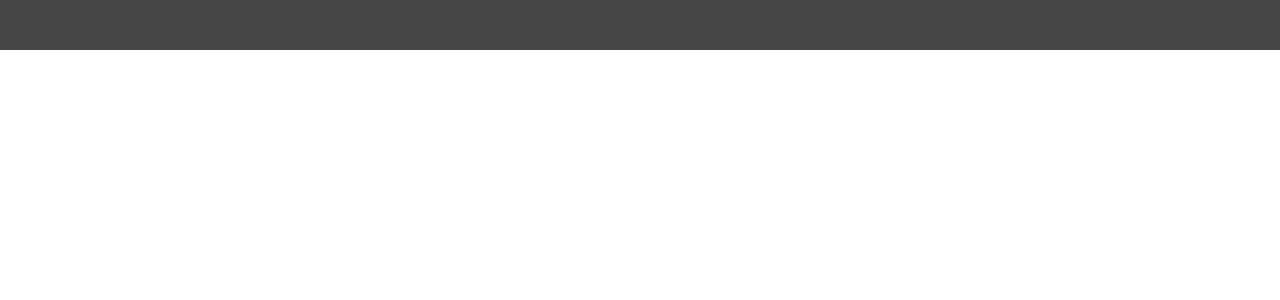
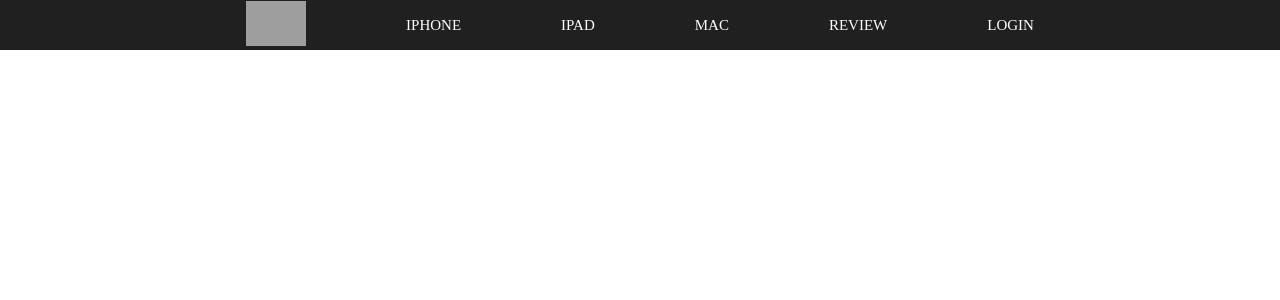
Before and after one commit to mark2352lyk/apple_project, a Node server app: page / in a window 1280 px wide. Shown: the top 300 px of the page. Run offline with Node 20, Linux system fonts and the light colour scheme; some libraries are stand-ins or nearby versions; some web fonts are replaced; grey boxes are pictures that could not be loaded.

Commit message:
create header

```diff
--- a/assets/css/header.css
+++ b/assets/css/header.css
@@ -1,5 +1,29 @@
+@font-face {
+    font-family: 'Cafe24SsurroundAir';
+    src: url('https://cdn.jsdelivr.net/gh/projectnoonnu/noonfonts_2105_2@1.0/Cafe24SsurroundAir.woff') format('woff');
+    font-weight: normal;
+    font-style: normal;
+}
+
 .header {
     width: 100%;
     height: 50px;
-    background-color: rgb(70,70,70);
+
+    background-color: rgb(32, 32, 32);
+
+    display: flex;
+    flex-direction: row;
+    align-items: center;
+    justify-content: center;
+
+    position: fixed;
+
+    font-size: 15px;
 }
+
+.header a{
+    color: white;
+    font-family: 'Cafe24SsurroundAir';
+    text-decoration: none;
+    margin: 0px 50px;
+}
--- a/views/layouts/base.pug
+++ b/views/layouts/base.pug
@@ -8,4 +8,22 @@ html(lang="en")
         link(rel="stylesheet", href="/css/styles.css")
     body
         header.header
+            div(class="hd")
+            div(class="img")
+                a(href="/")
+                    img(src="https://image.ajunews.com/content/image/2021/04/14/20210414081723110830.png" width="60px")
+
+
+            article
+                a(href="/iphone") IPHONE
+            article
+                a(href="/ipad") IPAD
+            article
+                a(href="/mac") MAC
+            article
+                a(href="/review") REVIEW
+            article
+                a(href="/login") LOGIN
+
+
         block content
--- a/views/screens/main.pug
+++ b/views/screens/main.pug
@@ -1,3 +1 @@
 extends ../layouts/base.pug
-
-block content
```
